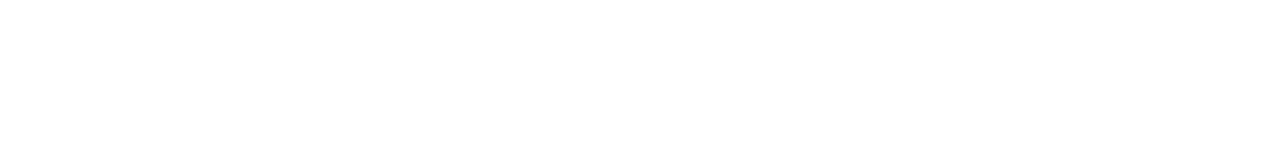
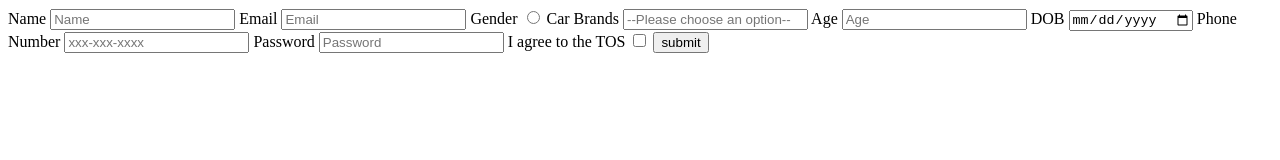
Before and after one commit to acciojob/signup-form-car-SahilJangid2611, a website: page main.html in a window 1280 px wide. Drawn offline with Linux system fonts and the light colour scheme.

Commit message:
created a submission

```diff
--- a/main.html
+++ b/main.html
@@ -7,7 +7,67 @@
 </head>
 
 <body>
-	<!-- the entire body must be written by student -->
+	<form method="post">
+
+		<label for="name">Name</label>
+
+		<input type="Text" required id="gender" placeholder="Name">
+
+
+
+		<label for="email">Email</label>
+
+		<input type="Email" required id="email" placeholder="Email">
+
+
+
+
+
+	   <label for="Gender">Gender</label>
+
+		<input type="Radio" name="name" required id="gender_m, gender_f" >
+
+
+
+       <label for="cars">Car Brands</label>
+
+		<input type="Select" required id="cars" placeholder="--Please choose an option--">
+
+
+
+		<label for="age">Age</label>
+
+		<input type="Number" required id="age" placeholder="Age">
+
+
+
+		<label for="dob">DOB</label>
+
+		<input type="Date" required id="dob" >
+
+
+
+		<label for="tel">Phone Number</label>
+
+		<input type="Tel"  id="tel" placeholder="xxx-xxx-xxxx">
+
+
+
+		<label for="password">Password</label>
+
+		<input type="Password" required id="password" placeholder="Password">
+
+
+
+		<label for="tos">I agree to the TOS</label>
+
+		<input type="Checkbox"  required id="tos">
+
+
+
+		<button>submit</button>
+
+	</form>
     <script type="text/javascript" src="./script.js">
 </script>
 
```
